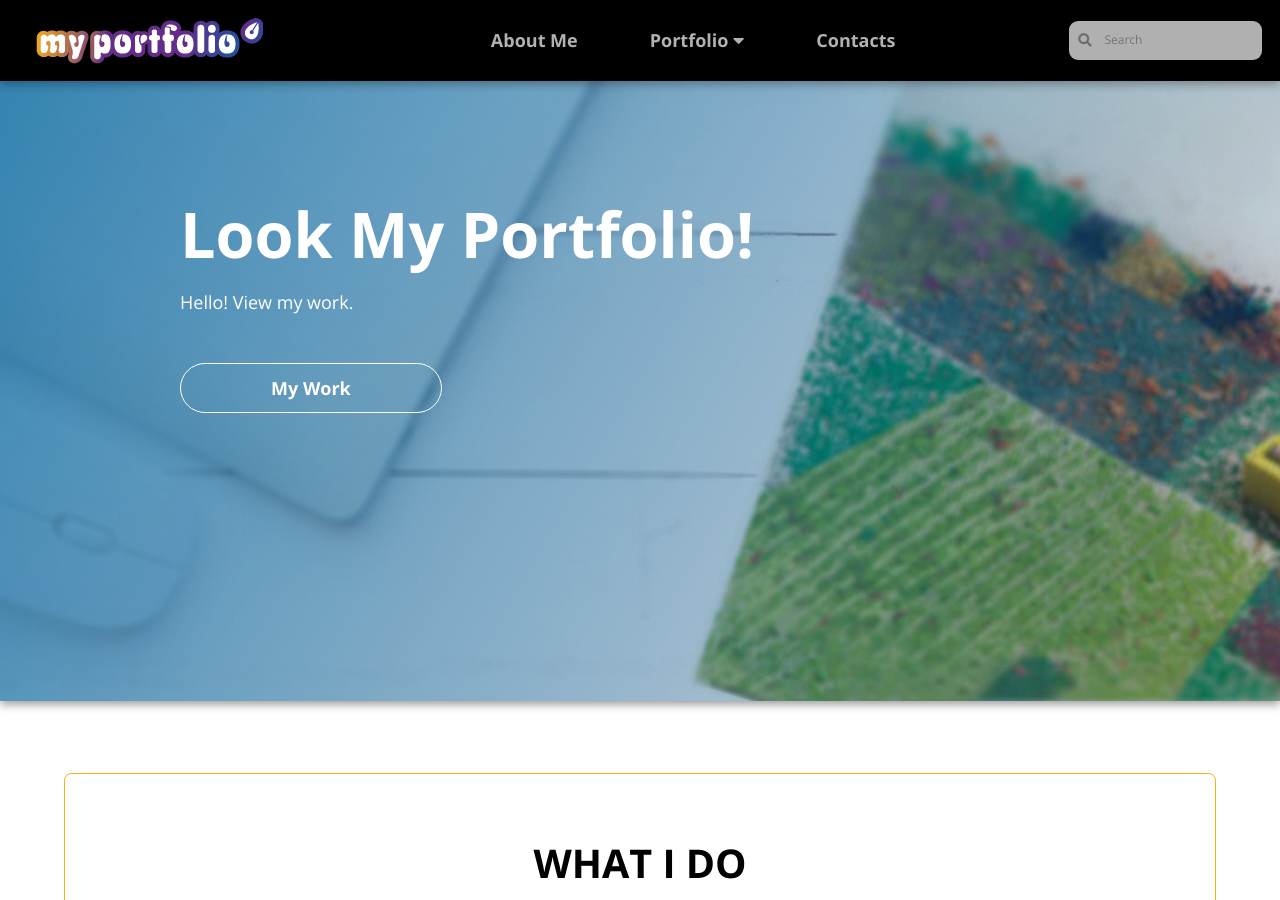
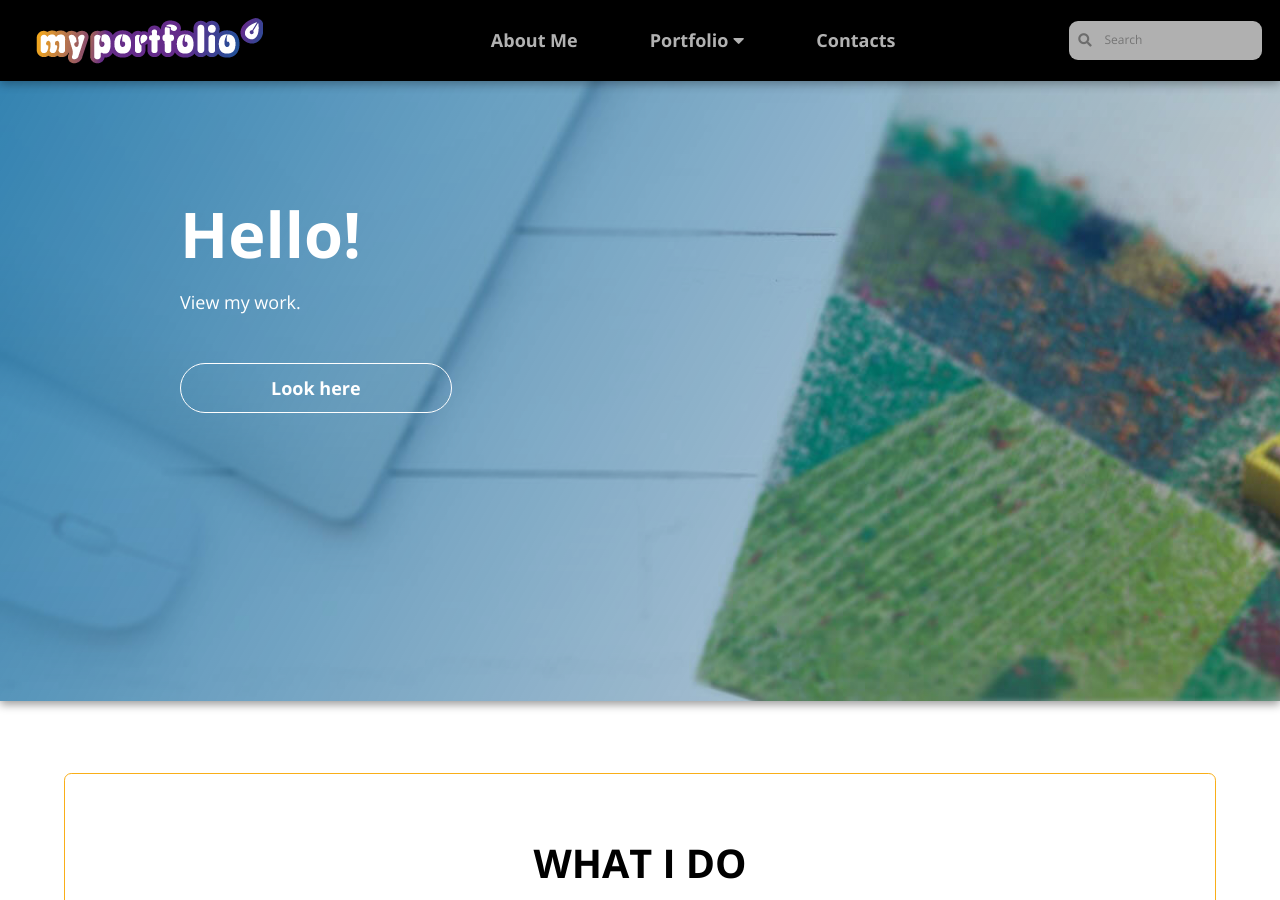
Before and after one commit to LiliyaMilanova/myportfolio, a Jekyll site: the page built from index.html, in a window 1280 px wide and 900 px high. Built offline with Jekyll 4.4.1, drawn with Linux system fonts in a browser that asks for light colours; nearby versions of some CDN libraries.

Commit message:
Update index.html

```diff
--- a/index.html
+++ b/index.html
@@ -18,9 +18,9 @@ title: Home
 
     <div class="header">
         <div class="info">
-            <h1>Look My Portfolio!</h1>
-            <p>Hello! View my work.</p>
-            <a class="button" href="{{site.baseurl}}/portfolio/graphic-design">My Work</a>
+            <h1>Hello!</h1>
+            <p>View my work.</p>
+            <a class="button" href="{{site.baseurl}}/portfolio/graphic-design">Look here</a>
         </div>
     </div>
 
```
